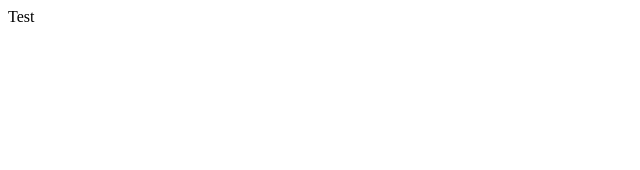
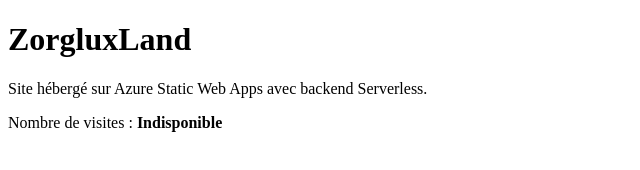
Before and after one commit to Zorglux/Static-Web-App, a plain HTML site: page index.html in a window 1280 px wide. Shown: the whole page, without its empty margins (0-640 px from the left). Drawn offline with Linux system fonts and the light colour scheme; no server answers.

Commit message:
Changes to the front page

```diff
--- a/index.html
+++ b/index.html
@@ -1 +1,29 @@
-<p>Test</p>
+<!DOCTYPE html>
+<html lang="fr">
+<head>
+    <meta charset="UTF-8">
+    <meta name="viewport" content="width=device-width, initial-scale=1.0">
+    <title>Ptit Zorglux</title>
+</head>
+<body>
+    <h1>ZorgluxLand</h1>
+    <p>Site hébergé sur Azure Static Web Apps avec backend Serverless.</p>
+
+    <!-- Zone d'affichage du compteur -->
+    <p>Nombre de visites : <strong id="visitor-count">Chargement...</strong></p>
+
+    <script>
+        // Le navigateur appelle l'API dès que la page s'ouvre
+        fetch('/api/GetVisitorCount')
+            .then(response => response.json())
+            .then(data => {
+                // Met à jour la valeur affichée à l'écran
+                document.getElementById('visitor-count').innerText = data.count;
+            })
+            .catch(error => {
+                console.error('Erreur API :', error);
+                document.getElementById('visitor-count').innerText = 'Indisponible';
+            });
+    </script>
+</body>
+</html>
```
